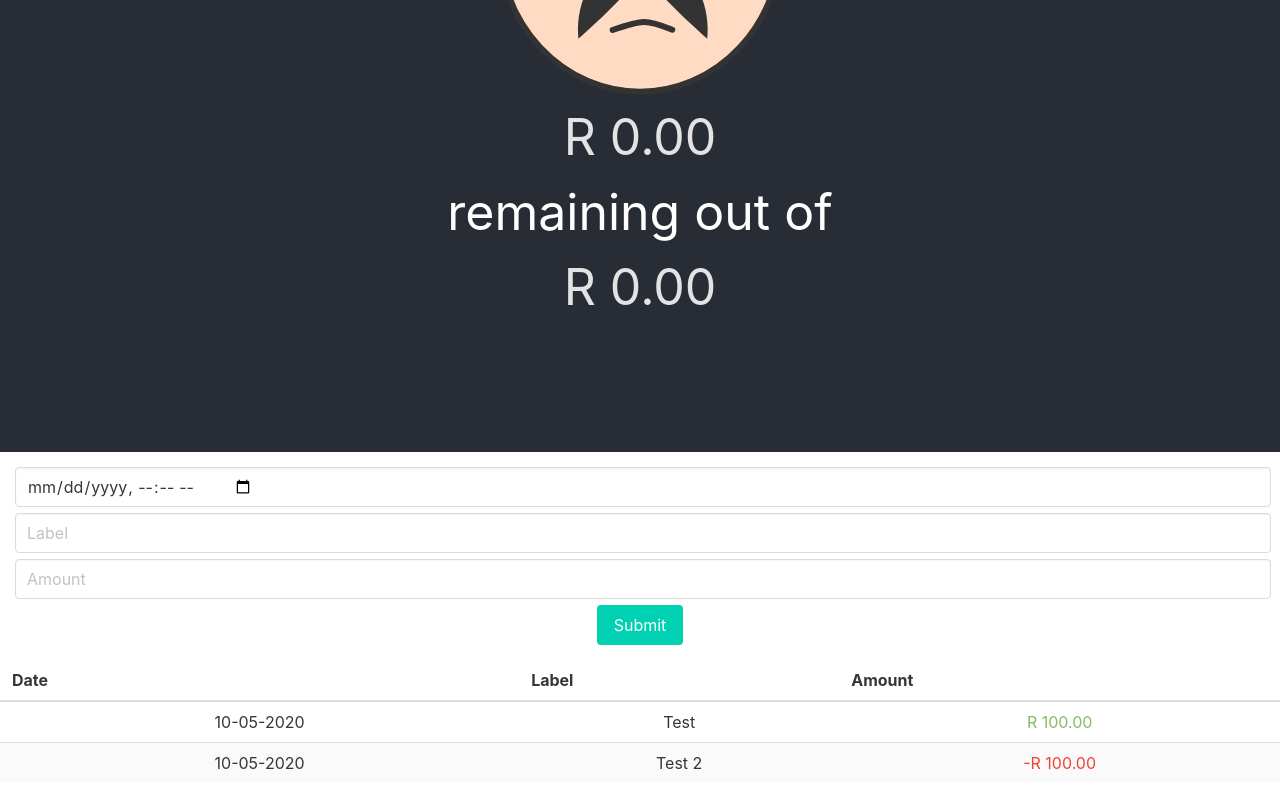
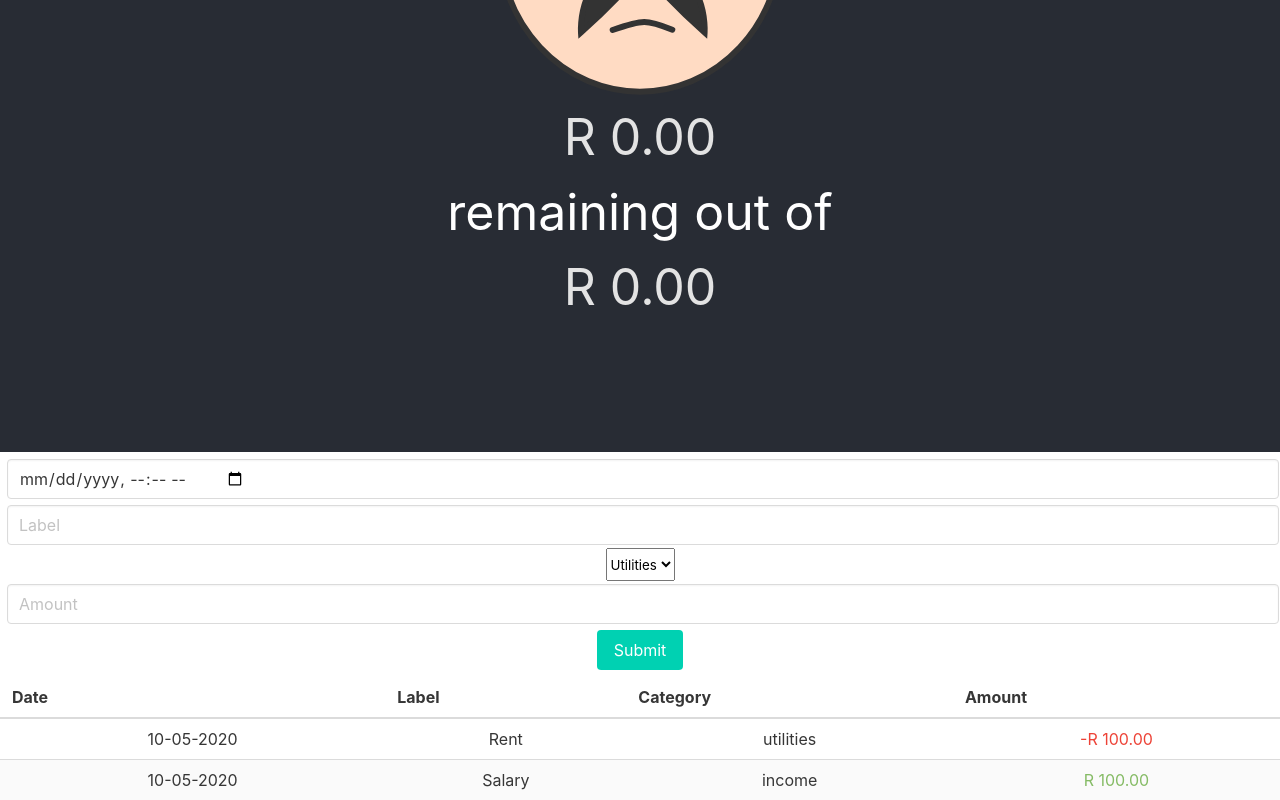
Before and after one commit to sudosays/alfred, a React (Create React App) app: page / in a window 1280 px wide. Shown: the part 348-1148 px from the top of the page. Built offline with nearby package versions, Linux system fonts and the light colour scheme.

Commit message:
Add basic categories for transactions
This will need to be reworked properly in a way to select and share the
categories. The end idea is to eventually allow user-defined categories
that are persistent across the app.

```diff
--- a/src/App.js
+++ b/src/App.js
@@ -5,10 +5,19 @@ import TransactionList from './Components/TransactionList';
 import TransactionForm from './Components/TransactionForm';
 import Summary from './Components/Summary';
 
+const CATEGORIES = [
+    "utilities",
+    "food",
+    "transport",
+    "entertainment",
+    "income"
+]
+
 const MOCK_TRANSACTIONS = [
-    {date: '10-05-2020', label: 'Test', amount: 100},
-    {date: '10-05-2020', label: 'Test 2', amount: -100},
+    {date: '10-05-2020', label: 'Rent', category: CATEGORIES[0], amount: -100},
+    {date: '10-05-2020', label: 'Salary', category: CATEGORIES[4], amount: 100},
 ];
+
 
 const SHOW_DEBUG_BUTTONS = false
 
@@ -51,17 +60,23 @@ class App extends Component {
         )
     };
 
-    addTransaction(tDate, tLabel, tAmount) {
+    addTransaction(transaction) {
         var updatedTransactions = this.state.transactions.slice()
 
         updatedTransactions.push({
-            date: tDate,
-            label: tLabel,
-            amount: tAmount
+            date: transaction.date,
+            label: transaction.label,
+            category: transaction.category,
+            amount: transaction.amount
         });
 
+        const balance = this.state.remaining
+
+        const amount = parseFloat(transaction.amount)
+
         this.setState({
-            transactions: updatedTransactions
+            transactions: updatedTransactions,
+            remaining: balance + amount
         });
 
     }
--- a/src/Components/TransactionForm/TransactionForm.scss
+++ b/src/Components/TransactionForm/TransactionForm.scss
@@ -3,11 +3,14 @@
 @import 'bulma/sass/layout/_all.sass';
 @import 'bulma/sass/form/shared.sass';
 @import 'bulma/sass/form/input-textarea.sass';
+@import 'bulma/sass/form/select.sass';
+
 
 .transaction-form {
-    padding: 12px;
+    margin: 2px 2px;
+    padding: 2px;
 
     input {
-        margin: 3px;
+        margin: 3px 3px;
     }
 }
--- a/src/Components/TransactionForm/index.js
+++ b/src/Components/TransactionForm/index.js
@@ -1,13 +1,14 @@
 import React, {Component} from 'react';
 import './TransactionForm.scss';
 
-class TransactionInput extends Component {
+class TransactionForm extends Component {
 
     constructor(props) {
         super(props)
         this.state = {
             date: "",
             label: "",
+            category: "",
             amount: ""
         };
 
@@ -33,6 +34,14 @@ class TransactionInput extends Component {
                         placeholder="Label"
                         value={this.state.label}
                     />
+                    <select name="category"
+                        class="select"
+                        onChange={this.handleInputChange}
+                        value={this.state.category}
+                    >
+                        <option value="utilities">Utilities</option>
+                        <option value="income">Income</option>
+                    </select>
                     <input name="amount"
                         onChange={this.handleInputChange}
                         class="input" type="number"
@@ -65,7 +74,7 @@ class TransactionInput extends Component {
         //Input check
         if (this.checkInput()) {
 
-            this.props.formSubmit(this.state.date, this.state.label, this.state.amount)
+            this.props.formSubmit(this.state)
             this.setState({
                 date:'',
                 label:'',
@@ -78,8 +87,7 @@ class TransactionInput extends Component {
         //TODO data sanitisation correctness etc
         const date = this.state.date
         const label = this.state.label
-        const amount = this.state.amount
-
+        const amount = parseFloat(this.state.amount)
 
         if (date && label && amount) {
             return true
@@ -90,4 +98,4 @@ class TransactionInput extends Component {
 
 };
 
-export default TransactionInput;
+export default TransactionForm;
--- a/src/Components/TransactionList/index.js
+++ b/src/Components/TransactionList/index.js
@@ -14,6 +14,7 @@ class TransactionList extends Component {
                 <tr key={item.date + item.label}>
                 <td>{item.date}</td>
                 <td>{item.label}</td>
+                <td>{item.category}</td>
                 <td className={getColorIndicator(item.amount)}>{formatAmount(item.amount)}</td>
                 </tr>
             ));
@@ -28,6 +29,7 @@ class TransactionList extends Component {
                 <tr>
                     <th>Date</th>
                     <th>Label</th>
+                    <th>Category</th>
                     <th>Amount</th>
                 </tr>
                 </thead>
```
